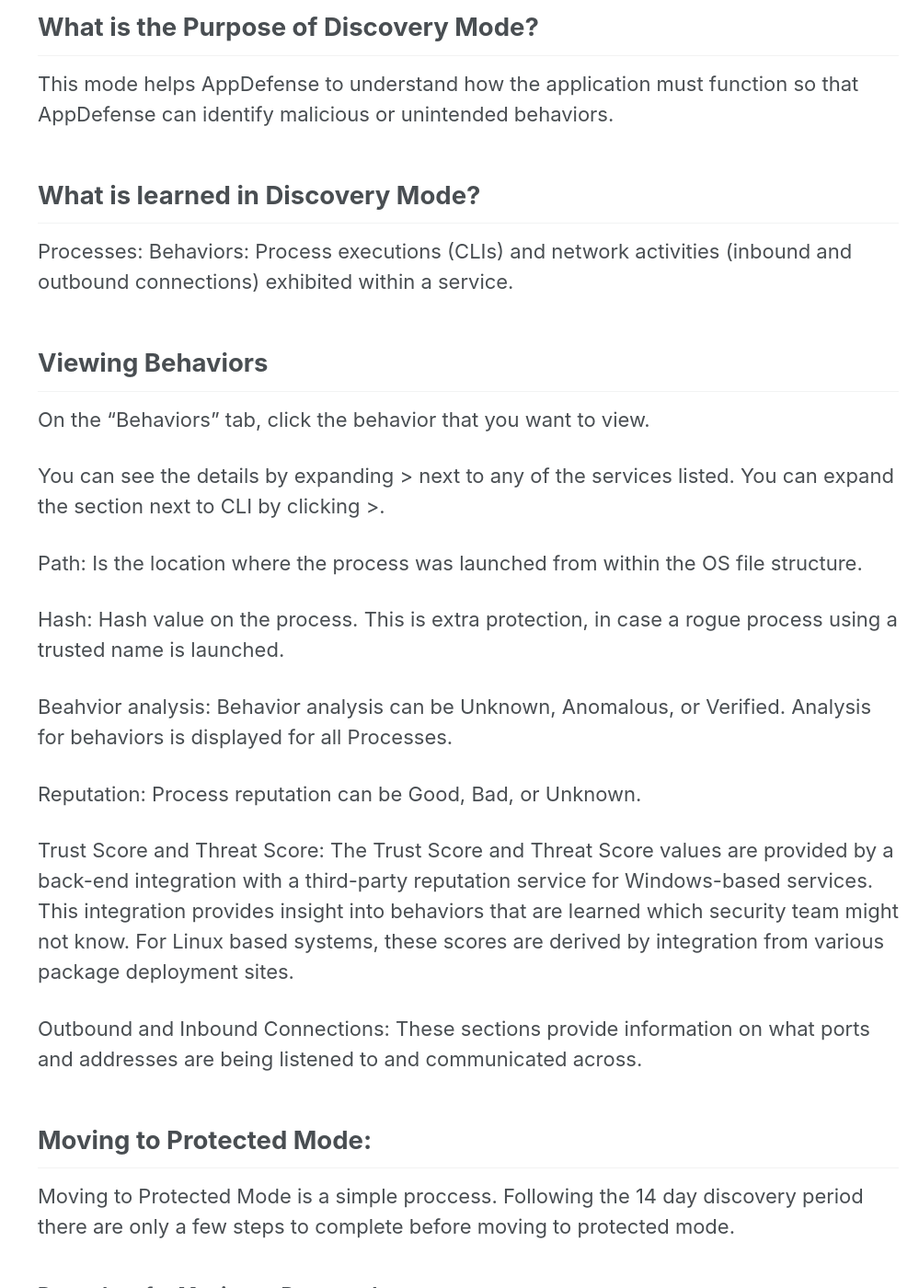
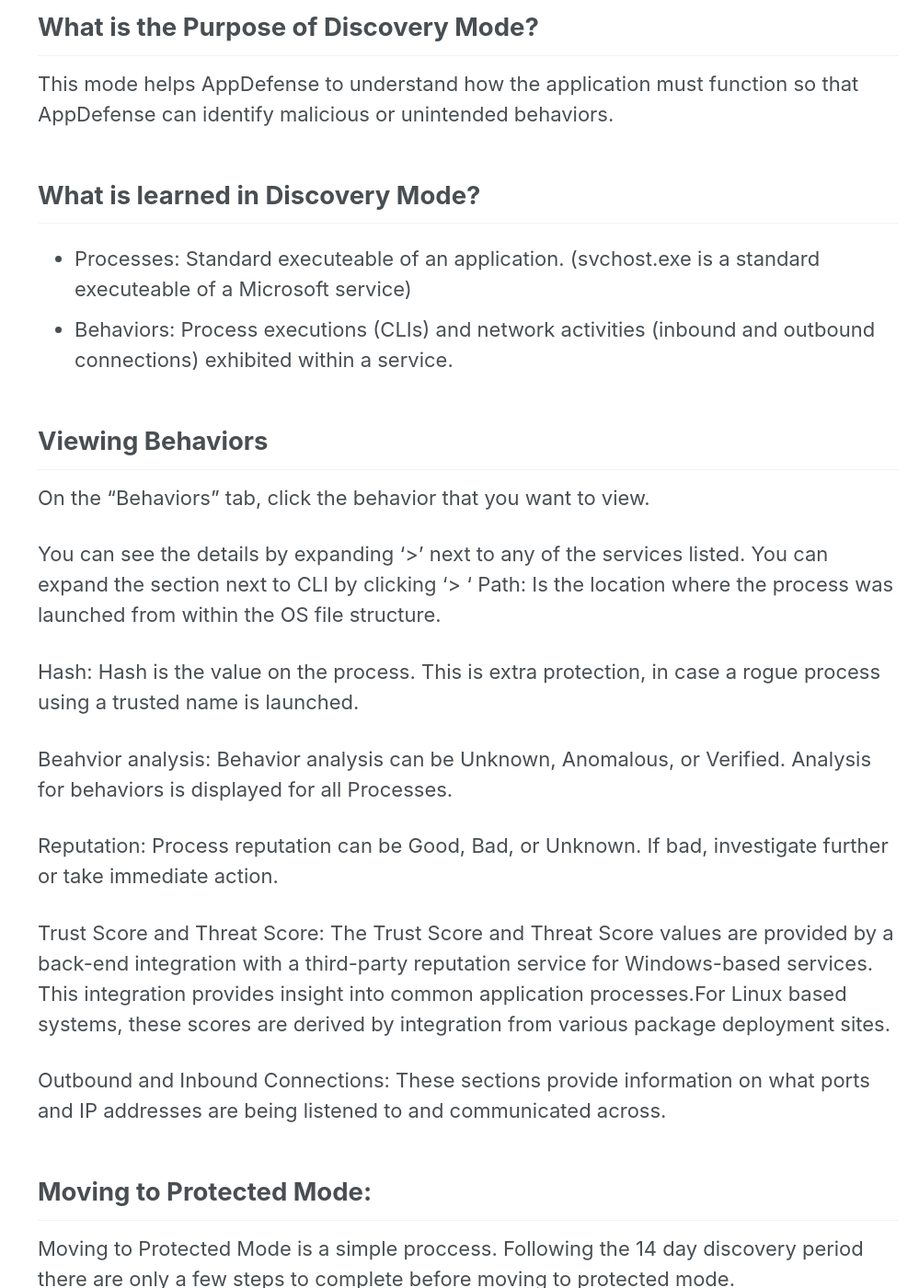
Before and after one commit to vmware-csa-team/AppDefense-Quick-Start-Guide, a Jekyll site: the page built from AppD Pages/2018-09-24-workshop-manual.md, in a window 1280 px wide and 1400 px high, scrolled down 453 px. Shown: the whole window at 92% size, without its empty margins (281-1280 px from the left). Built offline with Jekyll 4.4.1, drawn with Linux system fonts in a browser that asks for light colours; nearby versions of some CDN libraries; some of the changed text lies outside the part shown.

Commit message:
text and videos

```diff
--- a/AppD Pages/2018-09-24-workshop-manual.md
+++ b/AppD Pages/2018-09-24-workshop-manual.md
@@ -15,36 +15,39 @@
 This mode helps AppDefense to understand how the application must function so that AppDefense can identify malicious or unintended behaviors.
 
 ## What is learned in Discovery Mode?
-Processes:
-Behaviors: Process executions (CLIs) and network activities (inbound and outbound connections) exhibited within a service.
+- Processes: Standard executeable of an application. (svchost.exe is a standard executeable of a Microsoft service)
+- Behaviors: Process executions (CLIs) and network activities (inbound and outbound connections) exhibited within a service.
 
 ## Viewing Behaviors
 
 On the "Behaviors" tab, click the behavior that you want to view.
 
-You can see the details by expanding > next to any of the services listed. You can expand the section next to CLI by clicking >.
-
+You can see the details by expanding '>' next to any of the services listed. You can expand the section next to CLI by clicking '>
+'
 Path: Is the location where the process was launched from within the OS file structure.
 
-Hash: Hash value on the process. This is  extra protection, in case a rogue process using a trusted name is launched.
+Hash: Hash is the value on the process. This is  extra protection, in case a rogue process using a trusted name is launched.
 
 Beahvior analysis: Behavior analysis can be Unknown, Anomalous, or Verified. Analysis for behaviors is displayed for all Processes.
 
-Reputation: Process reputation can be Good, Bad, or Unknown.
+Reputation: Process reputation can be Good, Bad, or Unknown. If bad, investigate further or take immediate action.
 
-Trust Score and Threat Score: The Trust Score and Threat Score values are provided by a back-end integration with a third-party reputation service for Windows-based services. This integration provides insight into behaviors that are learned which security team might not know. For Linux based systems, these scores are derived by integration from various package deployment sites.
+Trust Score and Threat Score: The Trust Score and Threat Score values are provided by a back-end integration with a third-party reputation service for Windows-based services. This integration provides insight into common application processes.For Linux based systems, these scores are derived by integration from various package deployment sites.
 
-Outbound and Inbound Connections: These sections provide information on what ports and addresses are being listened to and communicated across.
+Outbound and Inbound Connections: These sections provide information on what ports and IP addresses are being listened to and communicated across.
 
 ## Moving to Protected Mode:
 Moving to Protected Mode is a simple proccess. Following the 14 day discovery period there are only a few steps to complete before moving to protected mode.
 
+## Moving to Protected Mode
+
+{% include video id="cssrfaDrPpY" provider="youtube" %}
 
 ### Procedure for Moving to Protected
 
-1. Check the behavior chart in the scope dashboard. If more than a couple of behaviors (5+) are being learned over the last couple of days, this scope is not ready for protected, let it sit another couple of days.
+1. Check the behavior chart in the scope dashboard. If more than a couple of behaviors (5+) are being learned over the last couple of days, this scope is not ready for protected mode, let it sit another couple of days.
 2. Check for any malicious processes, integrity alerts, or ML checks. If you see any malicious activity (shown in red), investigate further and take action if needed.
-3. Finally, identify any processes or behaviors that should be deleted/ added to blacklist based on internal best practices.
+3. Finally, identify any processes or behaviors that should be deleted/added to blacklist based on internal best practices.
 4. To add the selected scope to the Protected Mode, click the Verify and Protect button at the top of the page.
 
 ## Helpful URLs
```
Also changed, not shown: AppD Pages/2019-07-08-workshop-manual-jp.md (+0 -1 lines).
